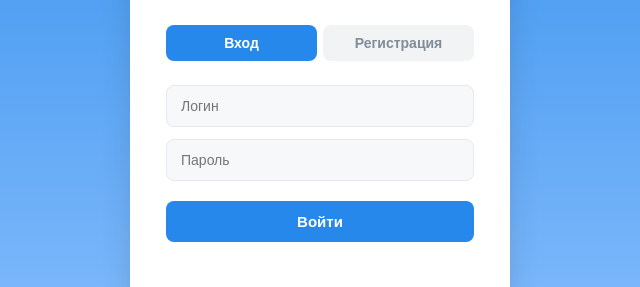
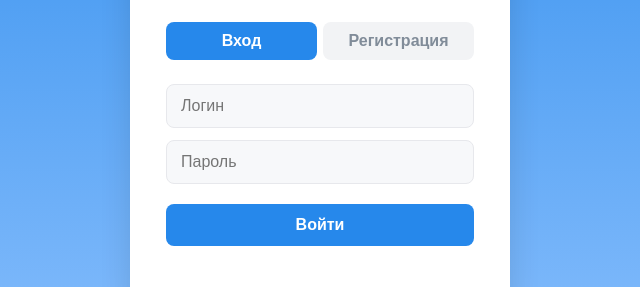
Before and after one commit to bytk-creator/one-post, a website: page public/index.html in a window 1280 px wide. Shown: the part 319-606 px from the top of the page, 320-960 px from the left. Drawn offline with Linux system fonts and the light colour scheme.

Commit message:
Update style.css

```diff
--- a/public/css/style.css
+++ b/public/css/style.css
@@ -242,3 +242,8 @@ body { font-family: -apple-system, BlinkMacSystemFont, 'Segoe UI', Roboto, Oxyge
     .chat-messages::-webkit-scrollbar { width: 0; }
     .dialogs-list::-webkit-scrollbar { width: 0; }
 }
+
+/* Запрет зума при фокусе на инпут */
+input, textarea, select, button {
+    font-size: 16px !important;
+}
```
